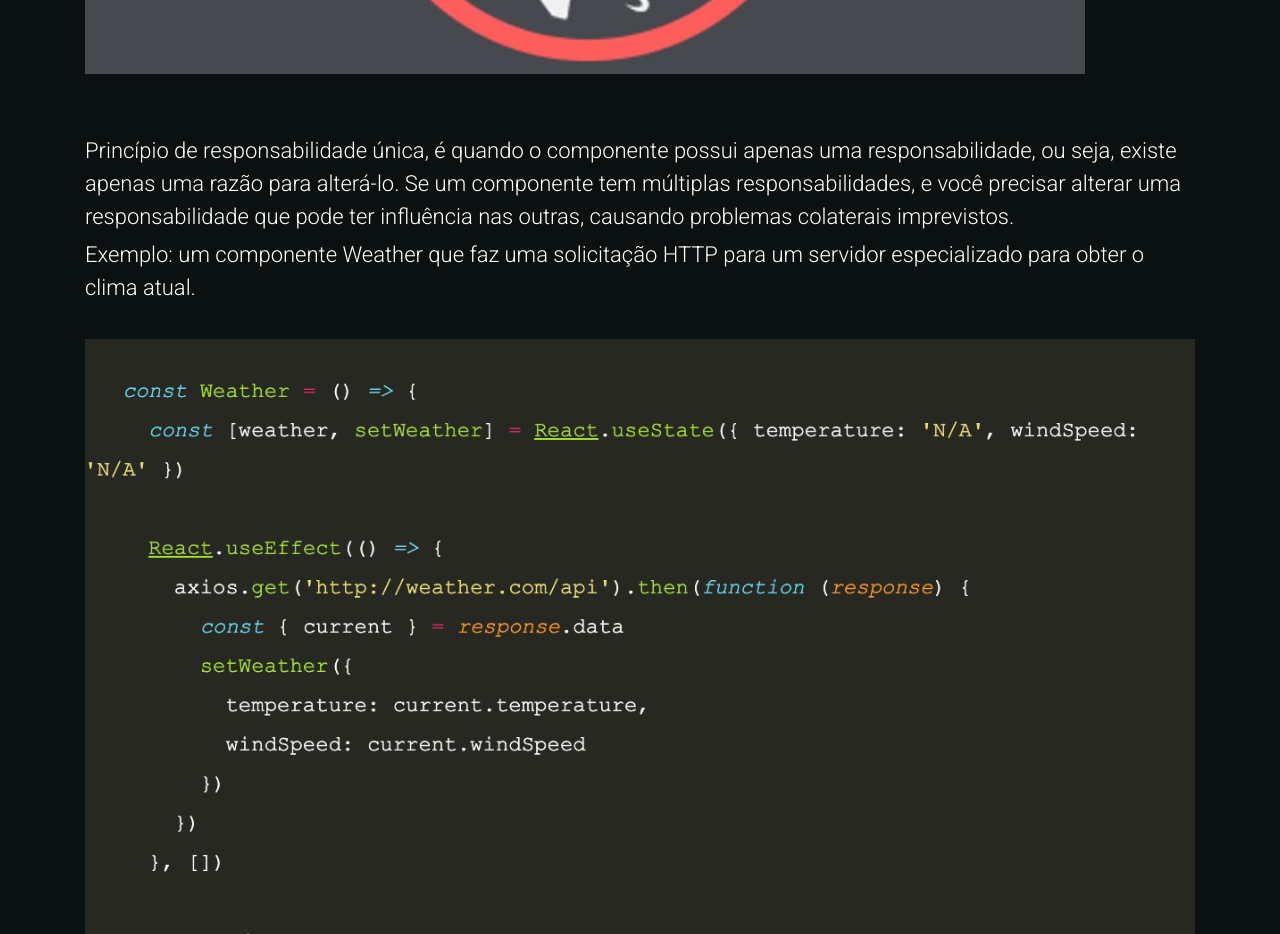
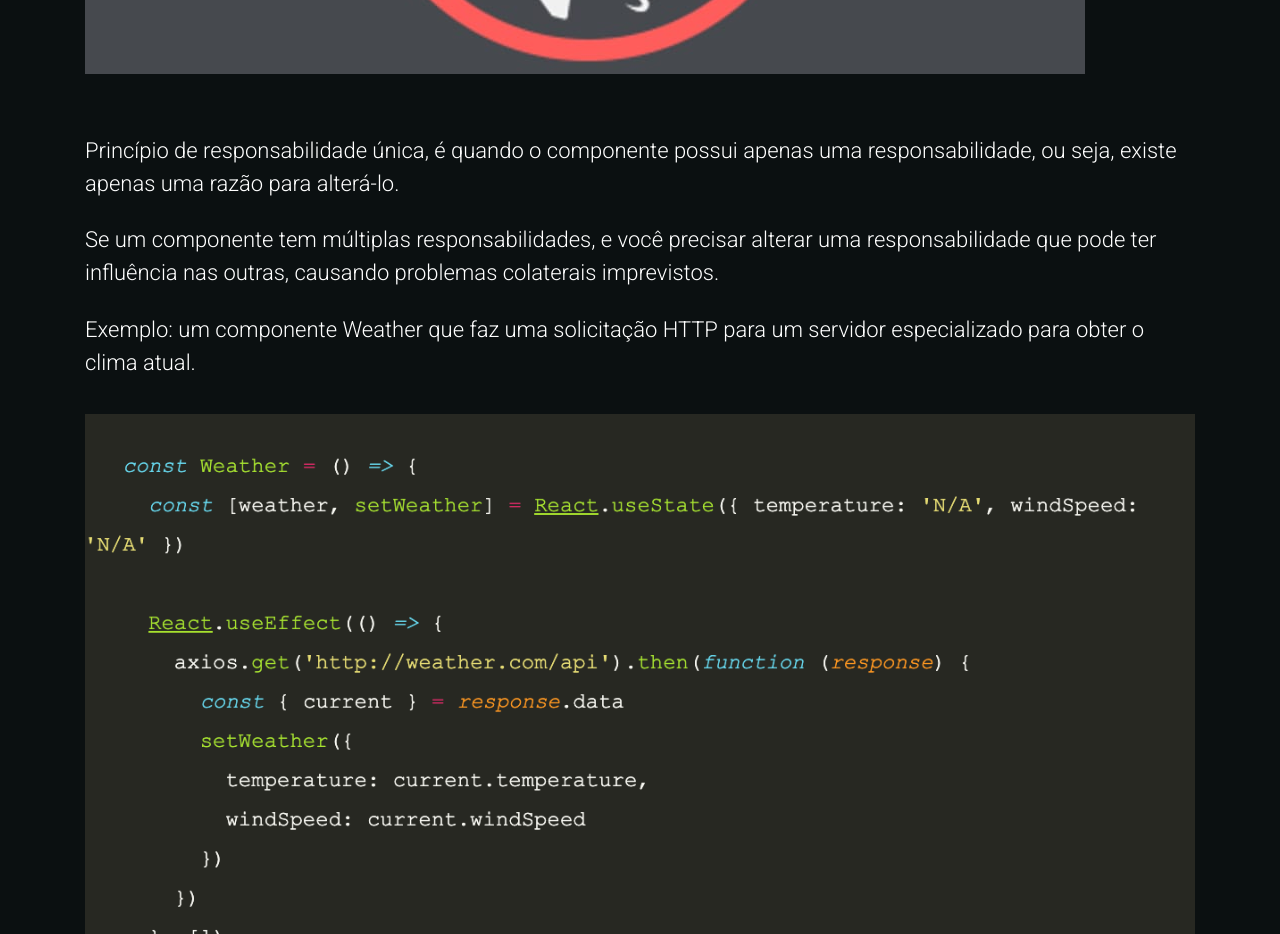
Before and after one commit to andreluizlopes/components-reactjs, a React (Create React App) app: page /#/ in a window 1280 px wide. Shown: the part 4200-5134 px from the top of the page. Built offline with nearby package versions, Linux system fonts and the light colour scheme.

Commit message:
fix: breacklines

```diff
--- a/src/page/landing/Conclusion/conclusion.scss
+++ b/src/page/landing/Conclusion/conclusion.scss
@@ -30,6 +30,6 @@
     width: 200px;
   }
   100% {
-    width: 500px;
+    width: 100%;
   }
 }
--- a/src/page/landing/Responsibilities/Responsibilities.jsx
+++ b/src/page/landing/Responsibilities/Responsibilities.jsx
@@ -26,10 +26,10 @@ const Responsibilities = () =>
 
       <img src={SRPImage} alt='canivete' />
 
-      <p>Princípio de responsabilidade única, é quando o componente possui apenas uma responsabilidade, ou seja, existe apenas uma razão para alterá-lo.
-      Se um componente tem múltiplas responsabilidades, e você precisar alterar uma responsabilidade que pode ter influência nas outras, causando problemas colaterais imprevistos.
-      </p>
-
+      <p>Princípio de responsabilidade única, é quando o componente possui apenas uma responsabilidade, ou seja, existe apenas uma razão para alterá-lo.</p>
+      <br />
+      <p>Se um componente tem múltiplas responsabilidades, e você precisar alterar uma responsabilidade que pode ter influência nas outras, causando problemas colaterais imprevistos.</p>
+      <br />
       <p>Exemplo: um componente Weather que faz uma solicitação HTTP para um servidor especializado para obter o clima atual.</p>
 
       <img src={WeatherImage} alt='Weather componente' />
```
